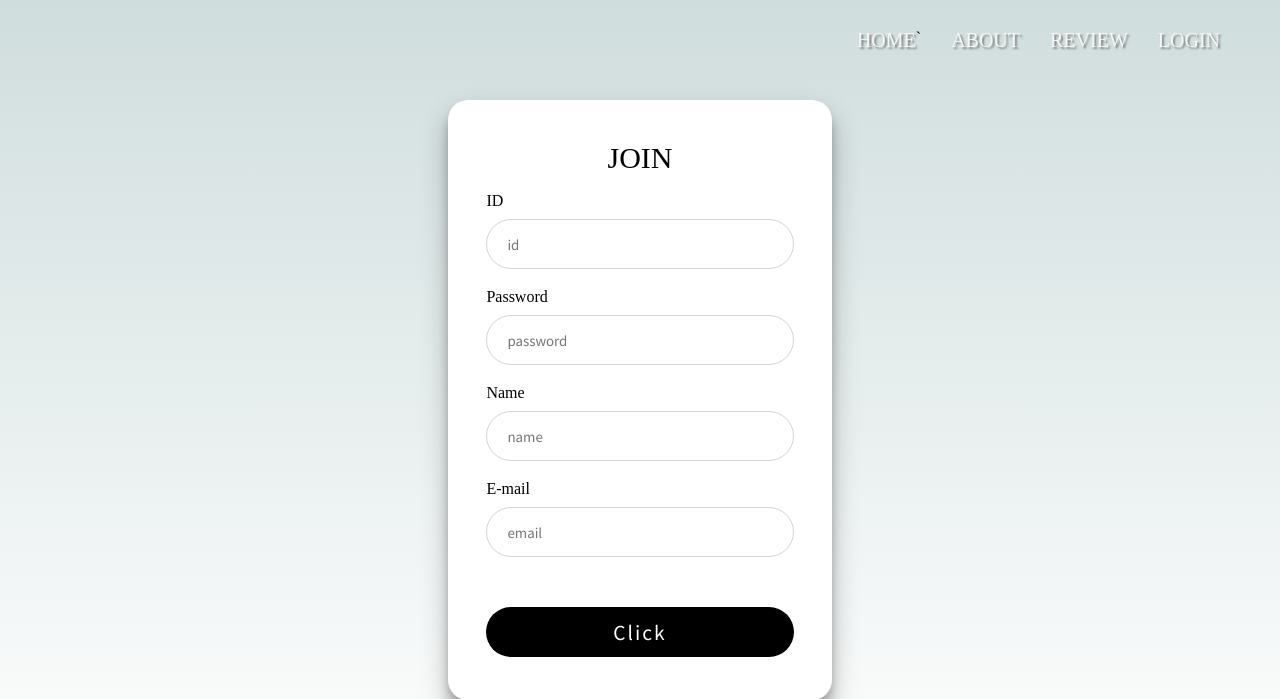
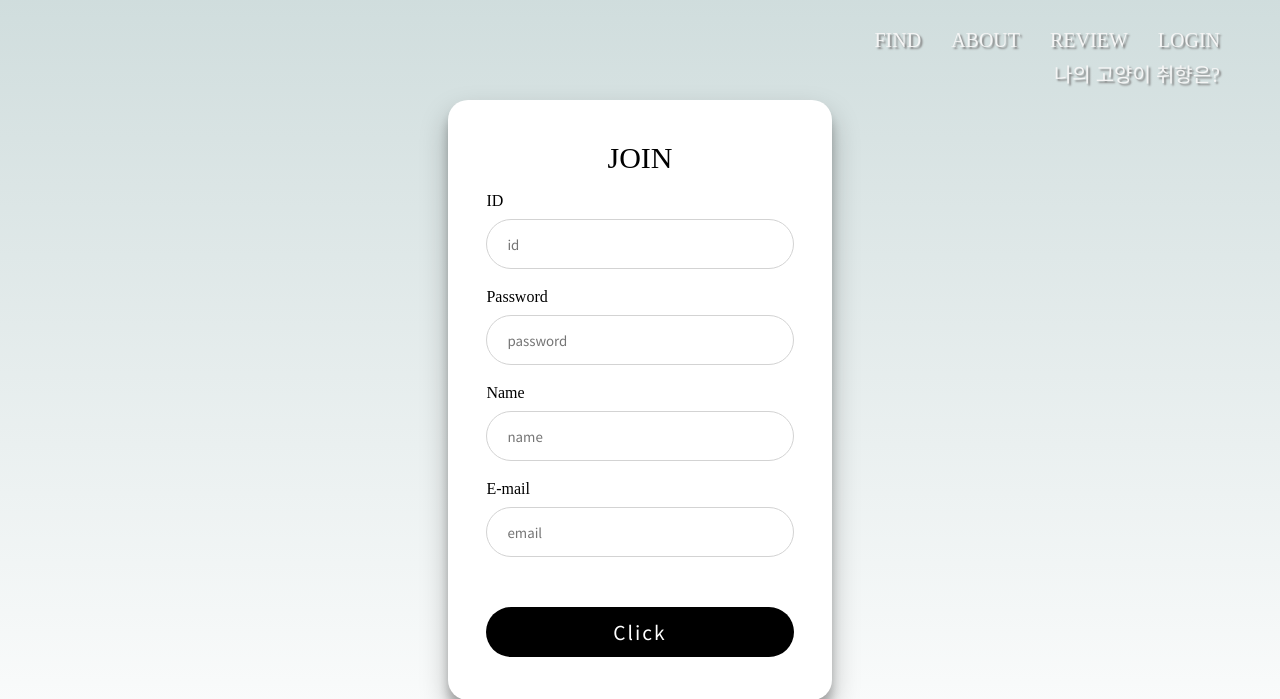
Before and after one commit to kureung/kittybad, a Flask app: template templates/join.html in a window 1280 px wide. Shown: the top 699 px of the page. Run offline with Flask 2, Linux system fonts and the light colour scheme; the template is opened without the code that fills it, so the values that code supplies are empty; some libraries are stand-ins or nearby versions; some web fonts are replaced.

Commit message:
join html - Updated Nav-bar

```diff
--- a/templates/join.html
+++ b/templates/join.html
@@ -37,16 +37,19 @@
 
 <body>
     <!-- Nav-bar -->
-    <div class="nav-bar">
+    <nav class="nav-bar">
         <div class="nav-bar-box">
             <ul class="nav-bar__list">
-            <li><a href="#">HOME</a></li>`
+                <li><a href="/regions">FIND</a></li>
                 <li><a href="#">ABOUT</a></li>
                 <li><a href="#">REVIEW</a></li>
-            <li><a href="#">LOGIN</a></li>
+                <li><a href="/login">LOGIN</a></li>
+            </ul>
+            <ul class="nav-bar__list-2">
+                <li><a href="#">나의 고양이 취향은?</a></li>
             </ul>
         </div>
-    </div>
+    </nav>
 
     <div class="wrap">
         <div class="login">
```
Lines whose indentation alone changed are shown as unchanged.
